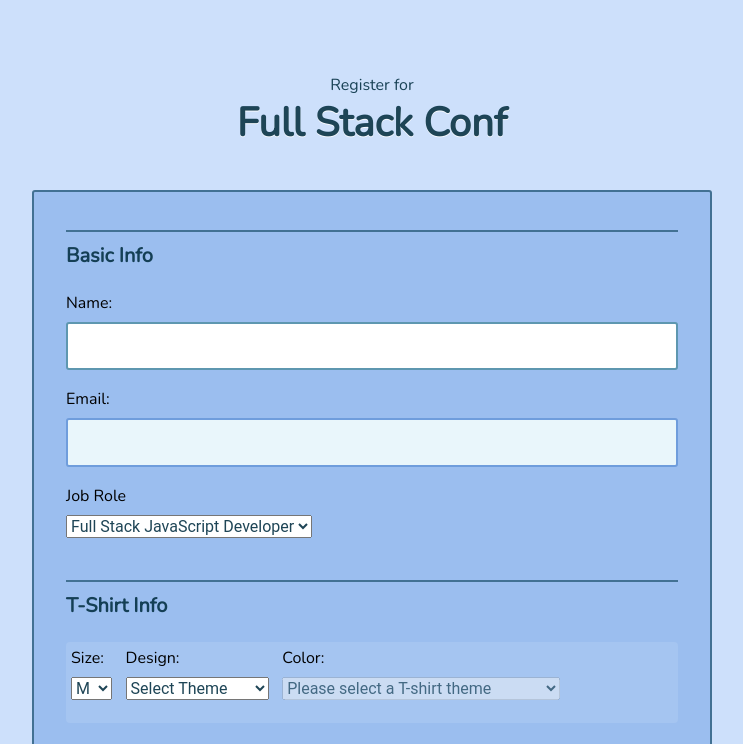
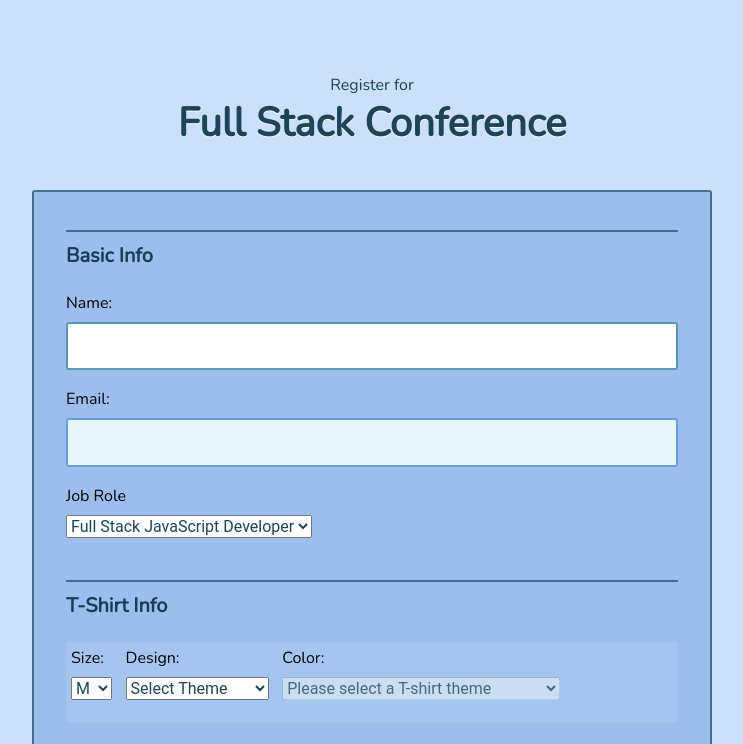
Before and after one commit to myplancash/interactive-form, a plain HTML site: page index.html in a window 1280 px wide. Shown: the top 744 px of the page, without its empty margins (268-1011 px from the left). Drawn offline with nearby package versions, Linux system fonts and the light colour scheme; files whose address does not match are found by name.

Commit message:
initial commit

```diff
--- a/index.html
+++ b/index.html
@@ -3,7 +3,7 @@
   <head>
     <meta charset="utf-8" />
     <meta name="viewport" content="width=device-width, initial-scale=1.0" />
-    <title>Register for Full Stack Conf</title>
+    <title>Register for Full Stack Conference Event</title>
     <link rel="stylesheet" href="css/normalize.css">
     <link rel="stylesheet" href="css/style.css">
   </head>
@@ -11,7 +11,7 @@
     <div class="container">
       <header>
         <span>Register for</span>
-        <h1>Full Stack Conf</h1>
+        <h1>Full Stack Conference</h1>
       </header>
 
       <form action="index.html" method="post" novalidate>
```
